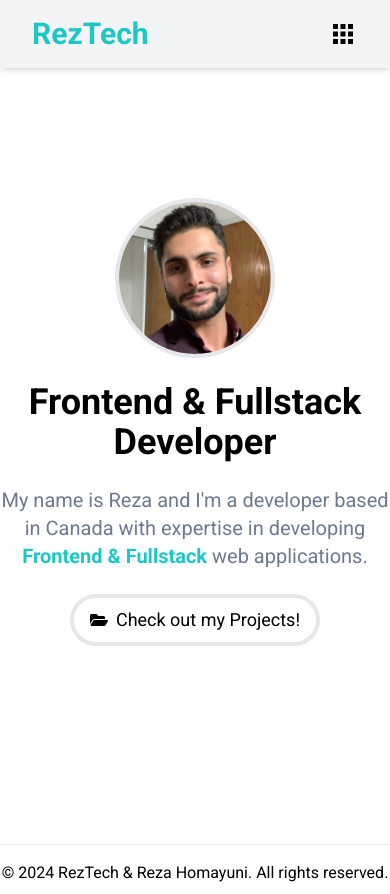
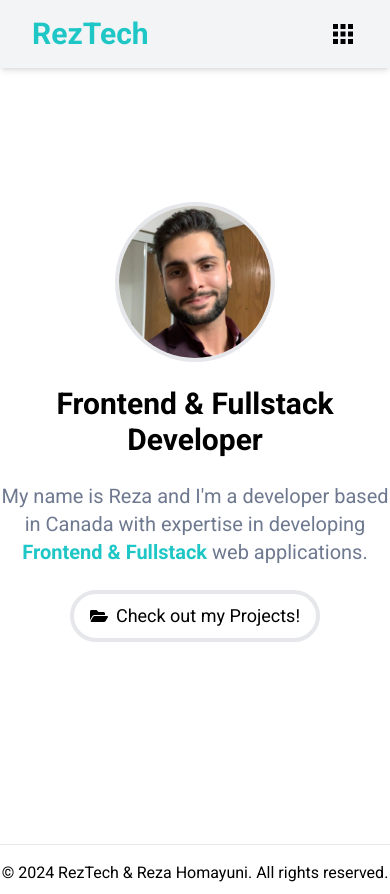
Before and after one commit to Cosmodocus/portfolio, a React (Vite) app: page / in a window 390 px wide. Built offline with nearby package versions, Linux system fonts and the light colour scheme.

Commit message:
minor design changes + code cleanup

```diff
--- a/src/Components/Contacts.jsx
+++ b/src/Components/Contacts.jsx
@@ -1,4 +1,3 @@
-import React from 'react';
 import { MdEmail } from 'react-icons/md';
 import { FaGithub, FaLinkedin, FaPhoneAlt, FaTwitter } from 'react-icons/fa'; // Import FaTwitter
 import { Link } from 'react-router-dom';
@@ -6,9 +5,9 @@ import { Link } from 'react-router-dom';
 const Contacts = () => {
 	return (
 		<div className='w-full flex flex-col items-center text-center justify-center h-screen gap-8 py-[300px]'>
-			<h1 className='md:text-8xl text-4xl mt-20'>Let's Work Together</h1>
+			<h1 className='md:text-8xl text-4xl mt-20'>Let&apos;s Work Together</h1>
 			<p className='md:text-3xl  text-xl text-center md:leading-[42px] md:w-[1200px] mx-2 '>
-				Have a project in mind or just want to say hello? I'd love to hear from
+				Have a project in mind or just want to say hello? I&apos;d love to hear from
 				you! Feel free to reach out to me using the contact information below:
 			</p>
 			<ul className='border p-8 rounded-xl shadow-md text-left flex flex-col gap-4 mx-2'>
@@ -42,7 +41,7 @@ const Contacts = () => {
 				<li className='md:text-2xl '>
 					<Link
 						className='flex items-center gap-2'
-						to={'https://twitter.com/Rez_Technology'} // Replace with your Twitter link
+						to={'https://twitter.com/Rez_Technology'}
 						target='_blank'
 					>
 						<FaTwitter size={30} /> https://twitter.com/Rez_Technology
--- a/src/Components/Hamburger.jsx
+++ b/src/Components/Hamburger.jsx
@@ -1,4 +1,4 @@
-import React, { useState } from 'react';
+import { useState } from 'react';
 import { CgMenuGridR } from 'react-icons/cg';
 import { Link } from 'react-router-dom';
 import DarkLightBtn from './DarkLightBtn';
--- a/src/Components/Hero.jsx
+++ b/src/Components/Hero.jsx
@@ -11,7 +11,7 @@ const Hero = () => {
 					alt='Profile'
 					className='w-40 md:w-64 rounded-full border-4 0'
 				/>
-				<h1 className='text-4xl md:text-6xl font-bold '>
+				<h1 className='text-3xl md:text-6xl font-bold '>
 					Frontend & Fullstack Developer
 				</h1>
 				<p className='text-xl md:text-2xl '>
```
